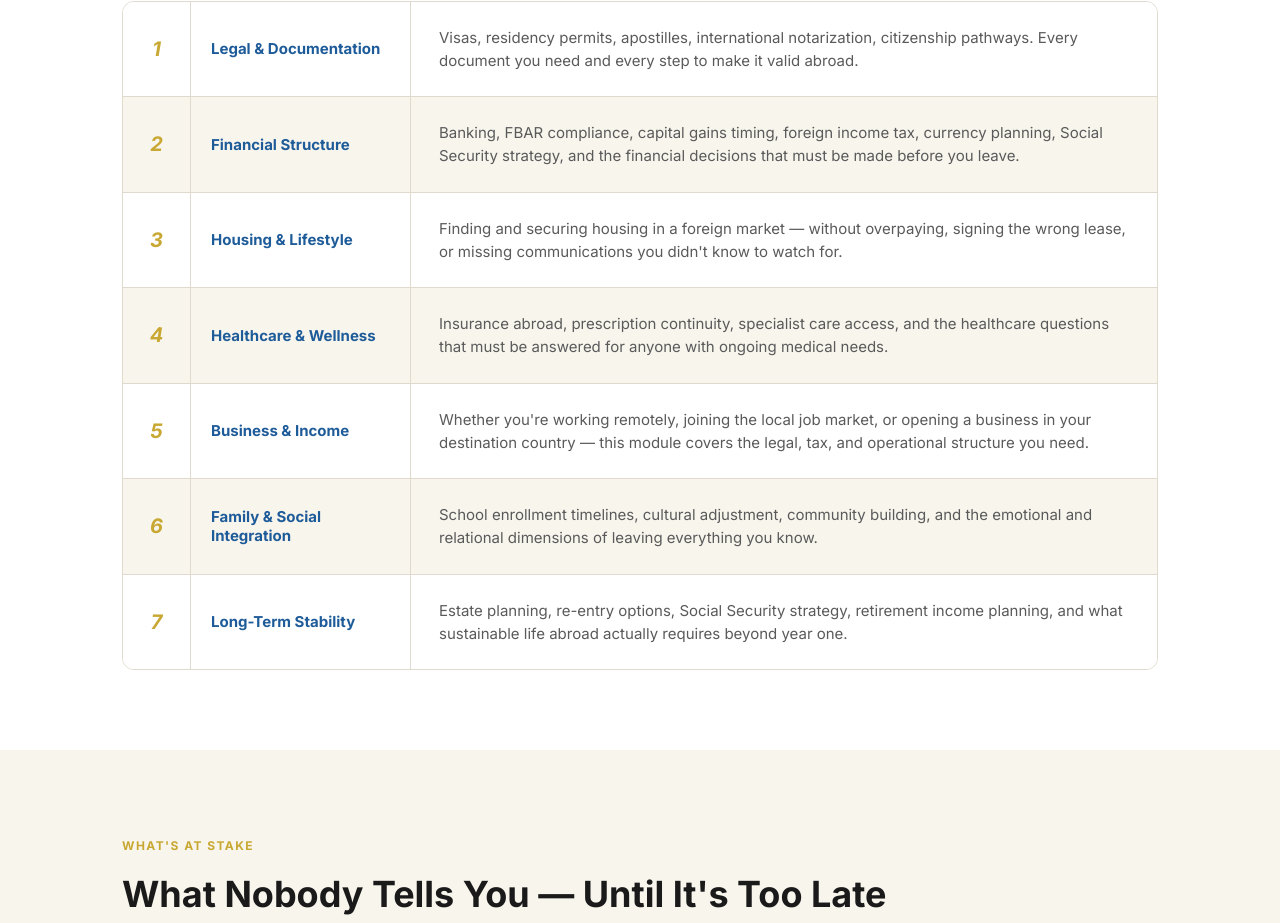
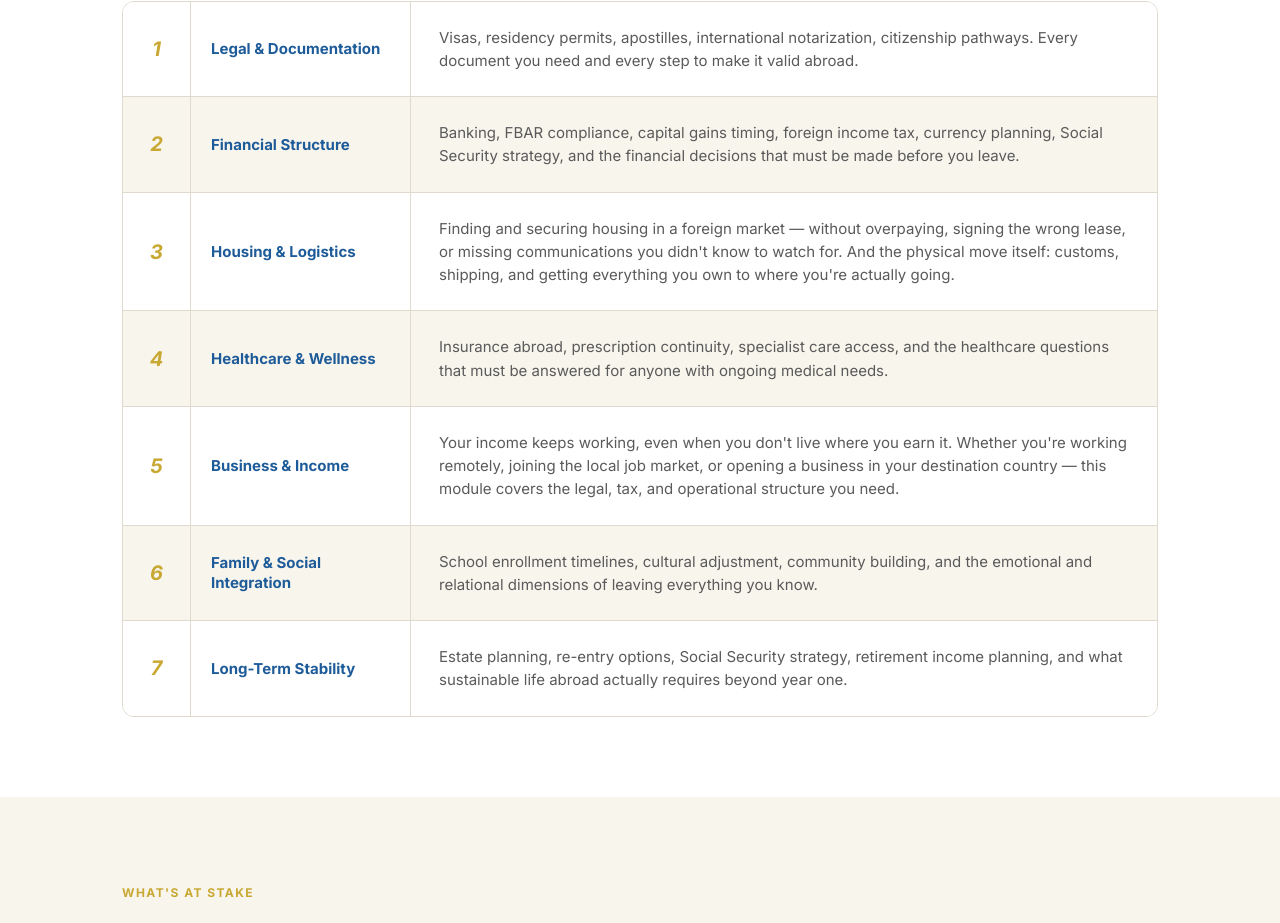
Before and after one commit to globalsystemsstudio-lang/gss-website, a Next.js app: page / in a window 1280 px wide. Shown: the part 3821-4744 px from the top of the page. Built offline with nearby package versions, Linux system fonts and the light colour scheme.

Commit message:
Redesign prep: fix Module 6 (Housing & Logistics) and Business & Income copy per Sept 1 module-mapping decisions

```diff
--- a/app/page.jsx
+++ b/app/page.jsx
@@ -120,9 +120,9 @@ export default function HomePage() {
             {[
               { num: '1', name: 'Legal & Documentation', desc: 'Visas, residency permits, apostilles, international notarization, citizenship pathways. Every document you need and every step to make it valid abroad.' },
               { num: '2', name: 'Financial Structure', desc: 'Banking, FBAR compliance, capital gains timing, foreign income tax, currency planning, Social Security strategy, and the financial decisions that must be made before you leave.' },
-              { num: '3', name: 'Housing & Lifestyle', desc: 'Finding and securing housing in a foreign market — without overpaying, signing the wrong lease, or missing communications you didn\'t know to watch for.' },
+              { num: '3', name: 'Housing & Logistics', desc: 'Finding and securing housing in a foreign market — without overpaying, signing the wrong lease, or missing communications you didn\'t know to watch for. And the physical move itself: customs, shipping, and getting everything you own to where you\'re actually going.' },
               { num: '4', name: 'Healthcare & Wellness', desc: 'Insurance abroad, prescription continuity, specialist care access, and the healthcare questions that must be answered for anyone with ongoing medical needs.' },
-              { num: '5', name: 'Business & Income', desc: 'Whether you\'re working remotely, joining the local job market, or opening a business in your destination country — this module covers the legal, tax, and operational structure you need.' },
+              { num: '5', name: 'Business & Income', desc: 'Your income keeps working, even when you don\'t live where you earn it. Whether you\'re working remotely, joining the local job market, or opening a business in your destination country — this module covers the legal, tax, and operational structure you need.' },
               { num: '6', name: 'Family & Social Integration', desc: 'School enrollment timelines, cultural adjustment, community building, and the emotional and relational dimensions of leaving everything you know.' },
               { num: '7', name: 'Long-Term Stability', desc: 'Estate planning, re-entry options, Social Security strategy, retirement income planning, and what sustainable life abroad actually requires beyond year one.' },
             ].map((mod) => (
```
